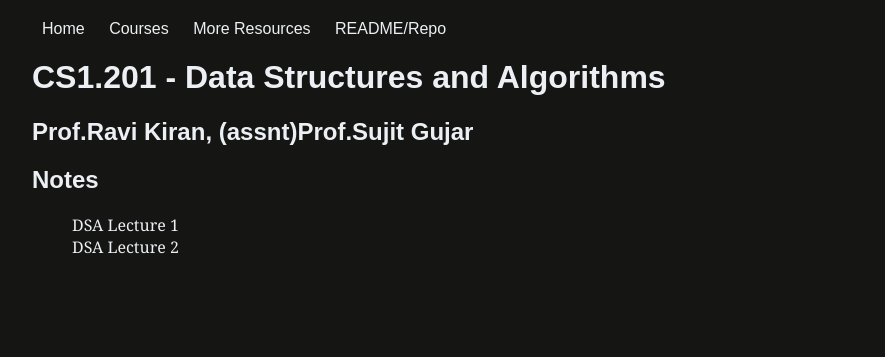
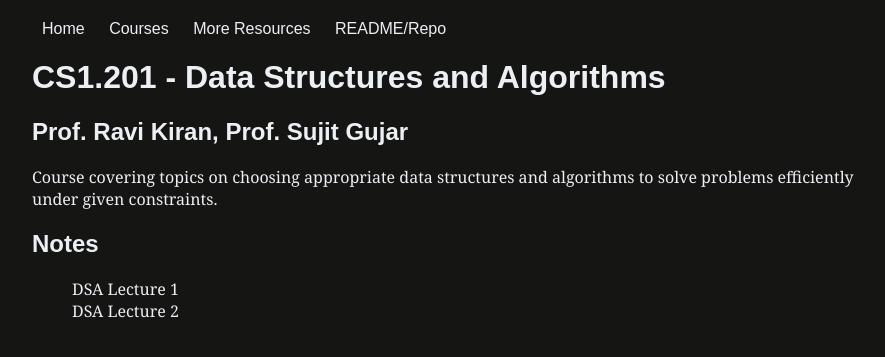
Before and after one commit to iiit-notebook/iiit-notebook.github.io, a Jekyll site: the page built from _courses/cs1.201.md, in a window 1280 px wide. Shown: the top 357 px of the page, without its empty margins (192-1077 px from the left). Built offline with Jekyll 4.4.1, drawn with Linux system fonts in a browser that asks for light colours.

Commit message:
Format courses, add info

```diff
--- a/_courses/cs1.201.md
+++ b/_courses/cs1.201.md
@@ -1,6 +1,7 @@
 ---
 code: cs1.201
 name: Data Structures and Algorithms
-lecturer: Prof.Ravi Kiran, (assnt)Prof.Sujit Gujar
+lecturer: Prof. Ravi Kiran, Prof. Sujit Gujar
 active: true
 ---
+Course covering topics on choosing appropriate data structures and algorithms to solve problems efficiently under given constraints.
```
Also changed, not shown: _courses/cl1.101.md (+1 -1 lines), _courses/ec2.101.md (+3 -1 lines), _courses/ma2.101.md (+1 -1 lines), _courses/ma5.101.md (+1 -0 lines).
